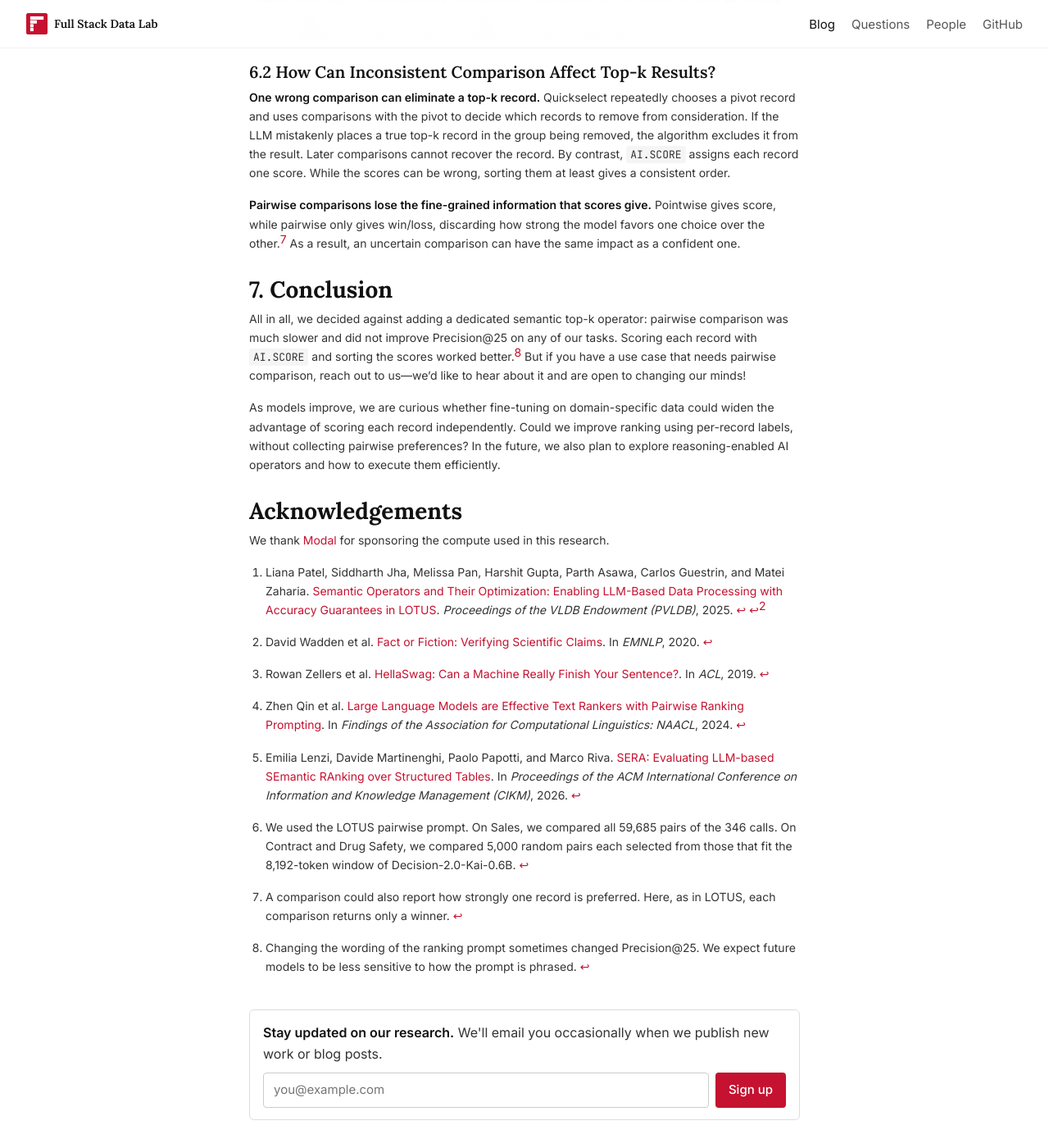
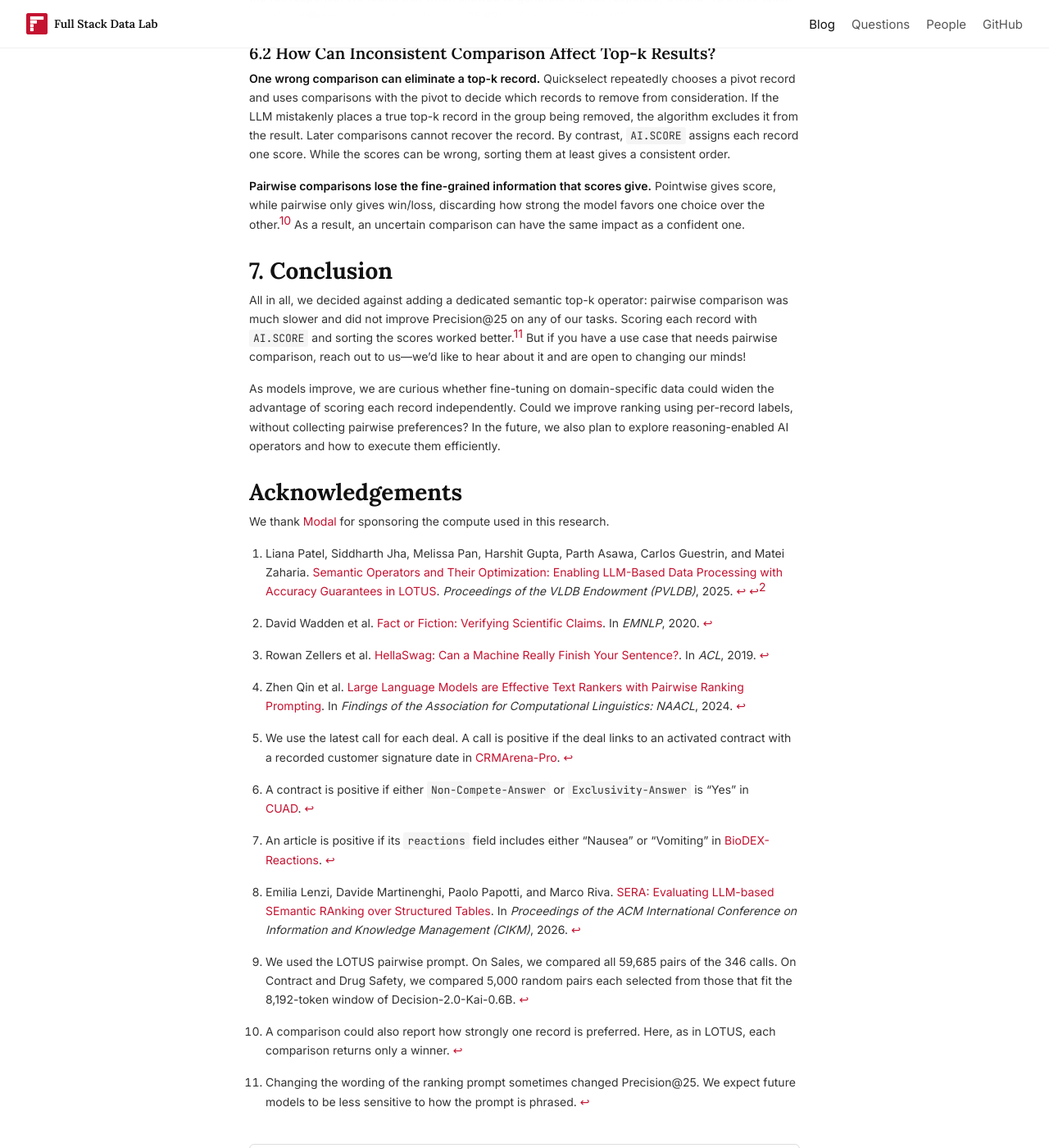
Before and after one commit to fsdatalab/fsdatalab.github.io, a Jekyll site: the page built from _posts/2026-11-23-ai-rank.md, in a window 1280 px wide and 1400 px high, scrolled down 4582 px. Shown: the whole window at 82% size. Built offline with Jekyll 4.4.1, drawn with Linux system fonts in a browser that asks for light colours; some of the changed text lies outside the part shown.

Commit message:
Add dataset explanation

```diff
--- a/_posts/2026-11-23-ai-rank.md
+++ b/_posts/2026-11-23-ai-rank.md
@@ -44,7 +44,7 @@ A *reranker* runs a model with both the question and a record in the prompt to p
 
 Another approach to implement semantic top-k is using pairwise LLM comparisons and a Quickselect top-k algorithm, the approach used in the LOTUS paper. More specifically, the algorithm randomly selects a pivot record, compares it with other records, and repeatedly removes records that cannot be in the top k.
 
-For example, suppose we want the two largest values in [4, 1, 6, 5, 3, 2]. <span class="review-note" style="background: #edf3fc; color: #183b68; padding: .1em .3em; border-radius: 3px; box-decoration-break: clone; -webkit-box-decoration-break: clone;"><strong style="color: inherit;">Shreya:</strong> Need to describe what’s coming, e.g., “Here is the procedure Quickselect uses to find the two largest values.”</span>
+Here is the procedure Quickselect uses to find the two largest values in [4, 1, 6, 5, 3, 2].
 
 1. Randomly select 3 as the pivot. Since 4, 6, and 5 all rank above 3, the top two must be among those three values. The algorithm removes 1, 3, and 2.
 2. Randomly select 6 from [4, 6, 5]. It beats both 4 and 5, so 6 takes first place.
@@ -87,9 +87,9 @@ We evaluated each ranking using **Precision@25**: the fraction of its 25 highest
 
 We compared four methods on three business-relevant semantic top-k tasks:
 
-- **Sales:** Ranking sales call transcripts by how close the customer is to committing to a purchase (n = 346 documents, mean = 1,155 tokens per document).
-- **Contract:** Ranking contracts by how clearly they restrict competition or require exclusive dealing (n = 449 documents, mean = 7,486 tokens per document).
-- **Drug Safety:** Ranking biomedical articles by how clearly they document drug side effects such as nausea or vomiting (n = 500 documents, mean = 4,066 tokens per document).
+- **Sales:** Ranking sales call transcripts by how close the customer is to committing to a purchase (n = 346 documents, mean = 1,155 tokens per document).[^sales]
+- **Contract:** Ranking contracts by how clearly they restrict competition or require exclusive dealing (n = 449 documents, mean = 7,486 tokens per document).[^cuad]
+- **Drug Safety:** Ranking biomedical articles by how clearly they document drug side effects such as nausea or vomiting (n = 500 documents, mean = 4,066 tokens per document).[^biodex]
 
 All four methods use models with 4 billion parameters. **Pointwise** and **Pairwise** use Qwen3-4B for independent scoring and pairwise comparison, respectively. **Reranker** uses Qwen3-Reranker-4B to score each record independently, and **Retrieval** uses Qwen3-Embedding-4B for embedding-based retrieval.
 
@@ -151,3 +151,6 @@ We thank [Modal](https://modal.com/) for sponsoring the compute used in this res
 
 [^scifact]: David Wadden et al. [Fact or Fiction: Verifying Scientific Claims](https://aclanthology.org/2020.emnlp-main.609/). In *EMNLP*, 2020.
 [^hellaswag]: Rowan Zellers et al. [HellaSwag: Can a Machine Really Finish Your Sentence?](https://aclanthology.org/P19-1472/). In *ACL*, 2019.
+[^sales]: We use the latest call for each deal. A call is positive if the deal links to an activated contract with a recorded customer signature date in [CRMArena-Pro](https://github.com/SalesforceAIResearch/CRMArena).
+[^cuad]: A contract is positive if either `Non-Compete-Answer` or `Exclusivity-Answer` is “Yes” in [CUAD](https://huggingface.co/datasets/theatticusproject/cuad).
+[^biodex]: An article is positive if its `reactions` field includes either “Nausea” or “Vomiting” in [BioDEX-Reactions](https://huggingface.co/datasets/BioDEX/BioDEX-Reactions).
```
